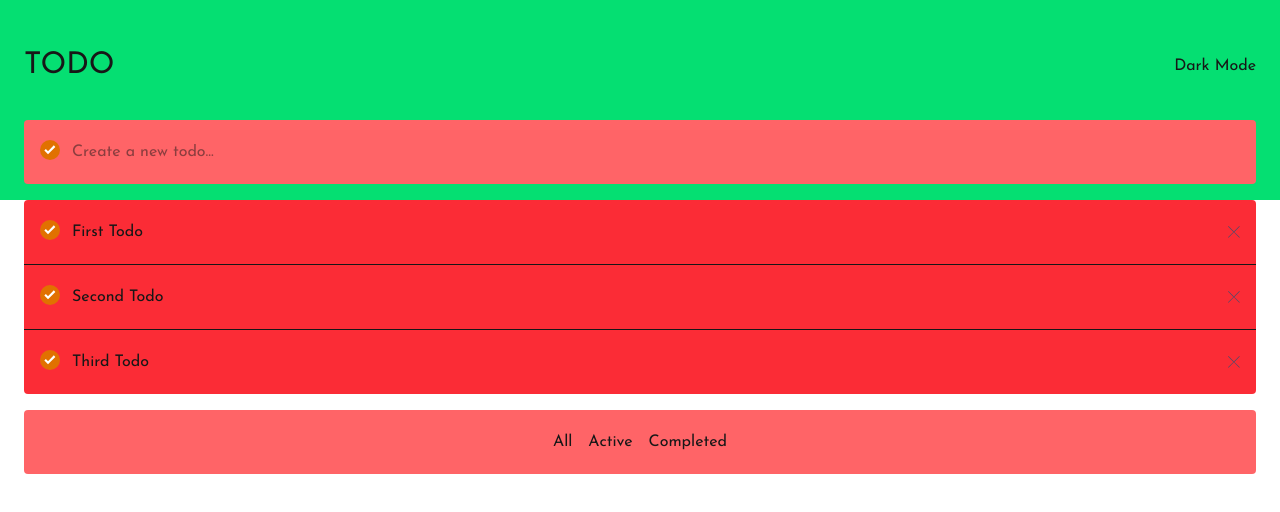
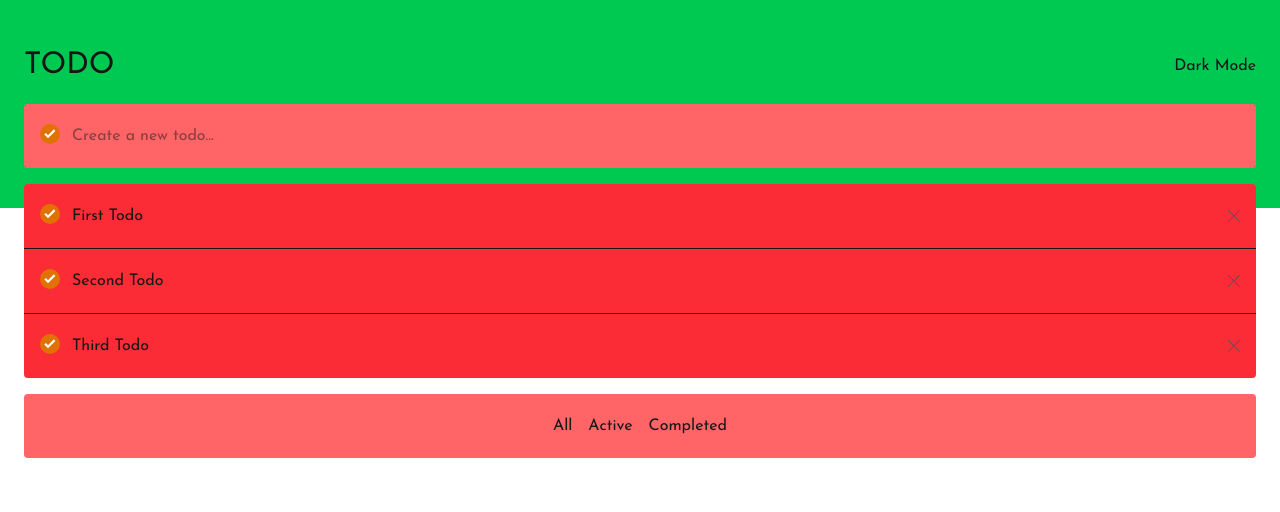
Before and after one commit to 11amanraj/to-do-latest, a Next.js app: page / in a window 1280 px wide. Shown: the top 512 px of the page. Built offline with nearby package versions, Linux system fonts and the light colour scheme.

Commit message:
Added the div for background image

```diff
--- a/app/page.tsx
+++ b/app/page.tsx
@@ -75,8 +75,9 @@ export default function Home() {
   }
 
   return (
-    <div className="px-6 flex flex-col gap-4 bg-green-400 h-50">
-      <div className="flex justify-between items-center mt-12 mb-5">
+    <div className="flex flex-col">
+      <div className="px-6 pb-10 bg-green-500">
+        <div className="flex justify-between items-center mt-12 mb-5 ">
           <p className="text-3xl">TODO</p>
           <div>Dark Mode</div>
         </div>
@@ -84,6 +85,8 @@ export default function Home() {
           <button className="w-5 h-5 rounded-full bg-amber-600 flex justify-center items-center"><Image src="/icon-check.svg" alt="check" width='12' height='12'/></button>
           <input ref={inputRef} type="text" placeholder="Create a new todo..."/>
         </form>
+      </div>
+      <div className="-mt-6 px-6 flex flex-col gap-4">
         <ul className="rounded-sm bg-red-500 divide-y">
           {filteredTodos.map(todo => {
             return (
@@ -101,5 +104,6 @@ export default function Home() {
           <button onClick={() => setIsShowing('completed')}>Completed</button>
         </div>
       </div>
+    </div>
   );
 }
```
Lines whose indentation alone changed are shown as unchanged.
